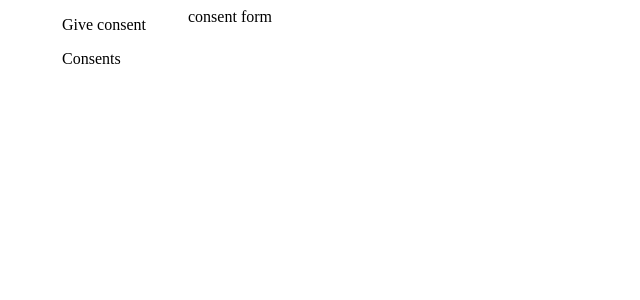
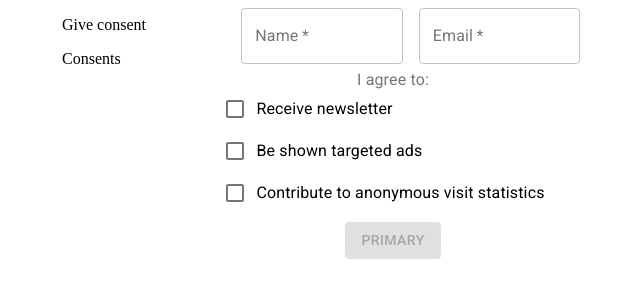
Before and after one commit to eamanola/consents, a React (Create React App) app: page /give-consent in a window 1280 px wide. Shown: the top 300 px of the page, without its empty margins (318-958 px from the left). Built offline with nearby package versions, Linux system fonts and the light colour scheme.

Commit message:
consent form

```diff
--- a/src/components/consent-form.js
+++ b/src/components/consent-form.js
@@ -1,5 +1,156 @@
-import React from 'react';
+import React, { useState } from 'react';
+import Grid from '@material-ui/core/Grid';
+import TextField from '@material-ui/core/TextField';
+import FormControlLabel from '@material-ui/core/FormControlLabel';
+import Checkbox from '@material-ui/core/Checkbox';
+import FormGroup from '@material-ui/core/FormGroup';
+import FormLabel from '@material-ui/core/FormLabel';
+import Button from '@material-ui/core/Button';
 
-const ConsentForm = () => <div>consent form</div>;
+import ConsentService from '../services/consent-service';
+
+const ConsentForm = () => {
+  const [name, setName] = useState('');
+  const [email, setEmail] = useState('');
+  const [newsletter, setNewsletter] = useState(false);
+  const [ads, setAds] = useState(false);
+  const [statistics, setStatistics] = useState(false);
+
+  const canSubmit = () => name && email && (newsletter || ads || statistics);
+
+  const handleSubmit = (e) => {
+    e.preventDefault();
+
+    if (!canSubmit()) {
+      // Case enter submit?
+      return false;
+    }
+
+    ConsentService.createNew({
+      name,
+      email,
+      consents: {
+        newsletter,
+        ads,
+        statistics,
+      },
+    });
+
+    setName('');
+    setEmail('');
+    setNewsletter(false);
+    setAds(false);
+    setStatistics(false);
+
+    return false;
+  };
+
+  const handleNameChange = ({ target }) => {
+    setName(target.value);
+  };
+
+  const handleEmailChange = ({ target }) => {
+    setEmail(target.value);
+  };
+
+  const handleNewsletterChange = ({ target }) => {
+    setNewsletter(target.checked);
+  };
+
+  const handleAdsChange = ({ target }) => {
+    setAds(target.checked);
+  };
+
+  const handleStatisticsChange = ({ target }) => {
+    setStatistics(target.checked);
+  };
+
+  return (
+    <form onSubmit={handleSubmit}>
+      <Grid
+        container
+        direction="row"
+        justify="center"
+        alignItems="flex-start"
+        spacing={2}
+      >
+        <Grid item xs={1} />
+        <Grid item xs={5}>
+          <TextField
+            id="outlined-basic"
+            label="Name"
+            variant="outlined"
+            value={name}
+            onChange={handleNameChange}
+            required
+          />
+        </Grid>
+        <Grid item xs={5}>
+          <TextField
+            id="outlined-basic"
+            label="Email"
+            variant="outlined"
+            value={email}
+            onChange={handleEmailChange}
+            required
+          />
+        </Grid>
+
+        <FormGroup component="fieldset">
+          <Grid item xs={12} style={{ textAlign: 'center' }}>
+            <FormLabel component="legend">I agree to:</FormLabel>
+          </Grid>
+          <Grid item xs={12}>
+            <FormControlLabel
+              control={(
+                <Checkbox
+                  name="newsletter"
+                  checked={newsletter}
+                  onChange={handleNewsletterChange}
+                />
+              )}
+              label="Receive newsletter"
+            />
+          </Grid>
+          <Grid item xs={12}>
+            <FormControlLabel
+              control={(
+                <Checkbox
+                  name="ads"
+                  checked={ads}
+                  onChange={handleAdsChange}
+                />
+              )}
+              label="Be shown targeted ads"
+            />
+          </Grid>
+          <Grid item xs={12}>
+            <FormControlLabel
+              control={(
+                <Checkbox
+                  name="statistics"
+                  checked={statistics}
+                  onChange={handleStatisticsChange}
+                />
+              )}
+              label="Contribute to anonymous visit statistics"
+            />
+          </Grid>
+        </FormGroup>
+
+        <Grid item xs={12} style={{ textAlign: 'center' }}>
+          <Button
+            type="submit"
+            variant="contained"
+            color="primary"
+            disabled={!canSubmit()}
+          >
+            Primary
+          </Button>
+        </Grid>
+      </Grid>
+    </form>
+  );
+};
 
 export default ConsentForm;
--- a/src/components/consents-list.js
+++ b/src/components/consents-list.js
@@ -22,17 +22,41 @@ const ConsentsList = () => {
   const cols = [
     { field: 'name', headerName: 'Name' },
     { field: 'email', headerName: 'Email' },
-    { field: 'consents', headerName: 'Consents' },
+    { field: 'consents', headerName: 'Consents', flex: 1 },
   ];
+
+  const consentsToString = (itemConsents) => {
+    const strings = [];
+
+    if (itemConsents.newsletter) {
+      strings.push('Receive newsletter');
+    }
+
+    if (itemConsents.ads) {
+      strings.push('Be shown targeted ads');
+    }
+
+    if (itemConsents.statistics) {
+      strings.push('Contribute to anonymous visit statistics');
+    }
+
+    return strings.join(', ');
+  };
+
+  const rows = consents.map((item) => ({
+    ...item,
+    consents: consentsToString(item.consents),
+  }));
 
   return (
     <DataGrid
       columns={cols}
-      rows={consents}
+      rows={rows}
       pageSize={2}
       components={{ Pagination: CustomPagination }}
       disableSelectionOnClick
       autoHeight
+      style={{ wordWrap: 'break-word' }}
     />
   );
 };
--- a/src/services/consent-service.js
+++ b/src/services/consent-service.js
@@ -3,26 +3,44 @@ const getAll = () => [
     id: 1,
     name: 'fo bar baz',
     email: 'foo@barbarbarbar.baz',
-    consents: ['foo', 'bar', 'baz'],
+    consents: {
+      newsletter: false,
+      ads: true,
+      statistics: true,
+    },
   },
   {
     id: 2,
     name: 'foo',
     email: 'bar',
-    consents: ['foo', 'bar', 'baz'],
+    consents: {
+      newsletter: false,
+      ads: false,
+      statistics: true,
+    },
   },
   {
     id: 3,
     name: 'foo',
     email: 'bar',
-    consents: ['foo', 'bar', 'baz'],
+    consents: {
+      newsletter: true,
+      ads: true,
+      statistics: true,
+    },
   },
   {
     id: 4,
     name: 'foo',
     email: 'bar',
-    consents: ['foo', 'bar', 'baz'],
+    consents: {
+      newsletter: true,
+      ads: true,
+      statistics: true,
+    },
   },
 ];
 
-export default { getAll };
+const createNew = (consent) => ({ ...consent, id: getAll().length + 1 });
+
+export default { getAll, createNew };
```
